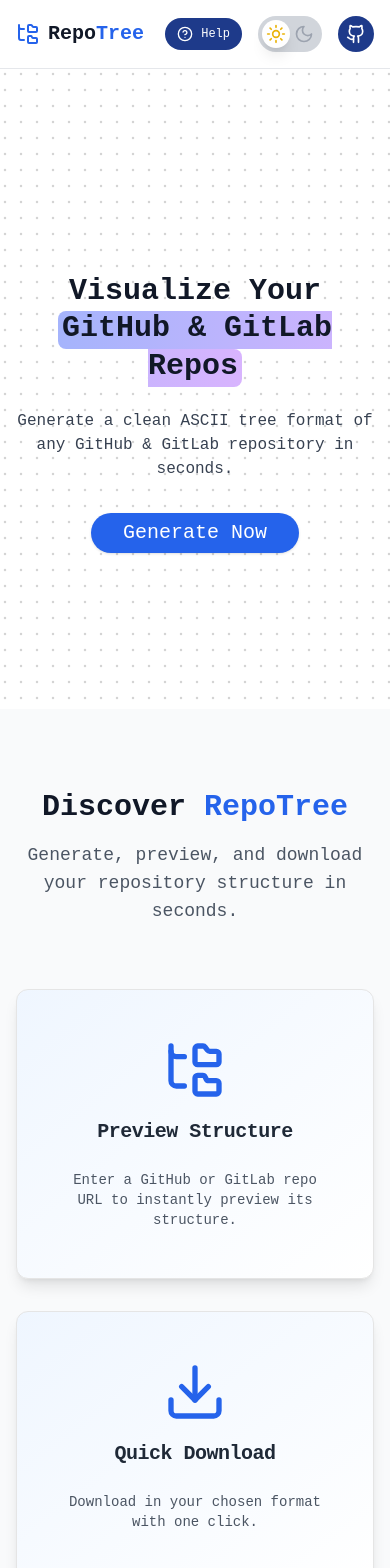
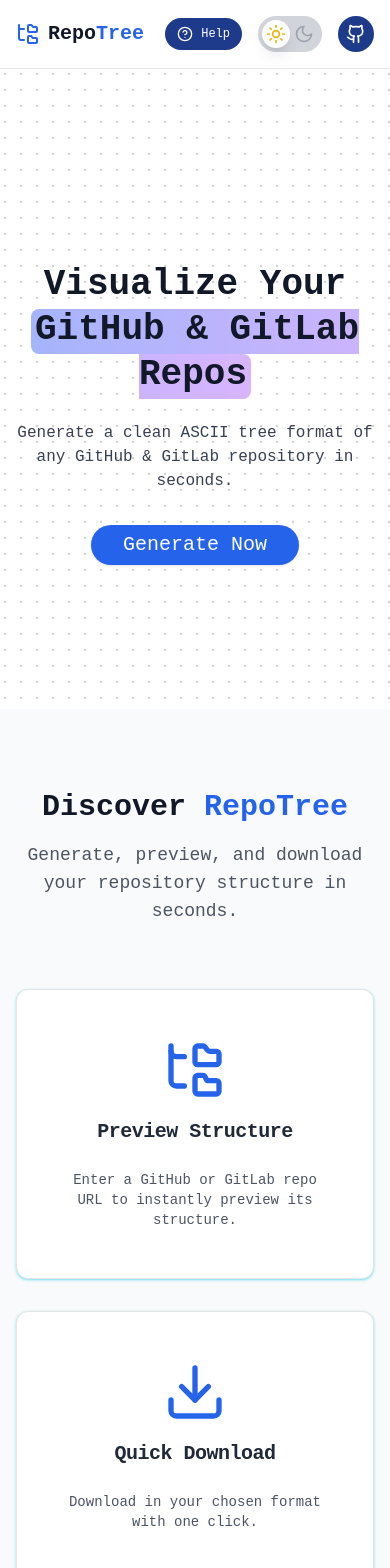
Before and after one commit to coder-ralph/RepoTree, a Next.js app: page / in a window 390 px wide. Shown: the top 1568 px of the page. Built offline with nearby package versions, Linux system fonts and the light colour scheme.

Commit message:
style(card): replace gradients with solid colors and add themed shadows

```diff
--- a/src/app/generator/repo-tree-generator.tsx
+++ b/src/app/generator/repo-tree-generator.tsx
@@ -456,11 +456,11 @@
       </Dialog>
 
       <Card
-        className="w-full max-w-5xl mx-auto p-2 md:p-8 bg-gradient-to-br from-blue-50 to-white dark:from-gray-900 dark:to-gray-800 shadow-xl"
+        className="w-full max-w-5xl mx-auto p-2 md:p-8 bg-white dark:bg-gray-900 shadow-2xl shadow-indigo-400/50"
         id="generator"
       >
         <CardHeader>
-          <CardTitle className="text-3xl md:text-4xl lg:text-5xl font-semibold text-black dark:text-white flex items-center justify-center gap-2">
+          <CardTitle className="text-3xl md:text-5xl lg:text-6xl font-semibold text-black dark:text-white flex items-center justify-center gap-2">
             Repo<span className="text-blue-600">Tree</span>Generator
           </CardTitle>
           <p className="text-center text-sm md:text-base text-gray-600 dark:text-gray-300">
@@ -515,7 +515,7 @@
 
               {/* Repository URL Input with Private Repos Label */}
               <div className="sm:col-span-7">
-                <div className="flex items-center gap-3 mb-2">
+                <div className="flex flex-col sm:flex-row sm:items-center gap-2 sm:gap-3 mb-2">
                   <label className="text-sm font-medium text-gray-700 dark:text-gray-300">
                     Repository URL
                   </label>
--- a/src/components/about.tsx
+++ b/src/components/about.tsx
@@ -22,9 +22,9 @@
     animate={{ opacity: 1, y: 0 }}
     transition={{ duration: 0.5, delay: index * 0.2 }}
   >
-    <Card className="p-6 rounded-xl bg-gradient-to-br from-blue-50 to-white dark:from-gray-800 dark:to-blue-900 shadow-lg hover:shadow-xl transition-all duration-300 transform hover:scale-105">
+    <Card className="p-6 rounded-xl bg-white dark:bg-blue-700 shadow-cyan-400/50 hover:shadow-2xl hover:shadow-cyan-400/50 transition-all duration-300 transform hover:scale-105">
       <CardHeader className="flex flex-col items-center space-y-4">
-        <Icon className="w-16 h-16 text-blue-600" />
+        <Icon className="w-16 h-16 text-blue-600 dark:text-white" />
         <CardTitle className="font-bold text-xl sm:text-2xl md:text-3xl text-gray-800 dark:text-white">
           {title}
         </CardTitle>
--- a/src/components/hero.tsx
+++ b/src/components/hero.tsx
@@ -23,7 +23,7 @@
             variants={fadeIn}
             className="text-center"
           >
-            <h1 className="text-3xl sm:text-5xl md:text-6xl lg:text-7xl xl:text-8xl text-gray-900 dark:text-white font-bold mb-6 leading-tight">
+            <h1 className="text-4xl sm:text-5xl md:text-6xl lg:text-7xl xl:text-8xl text-gray-900 dark:text-white font-bold mb-6 leading-tight">
               Visualize Your<br />
               <Highlight>GitHub & GitLab Repos</Highlight>
             </h1>
```
